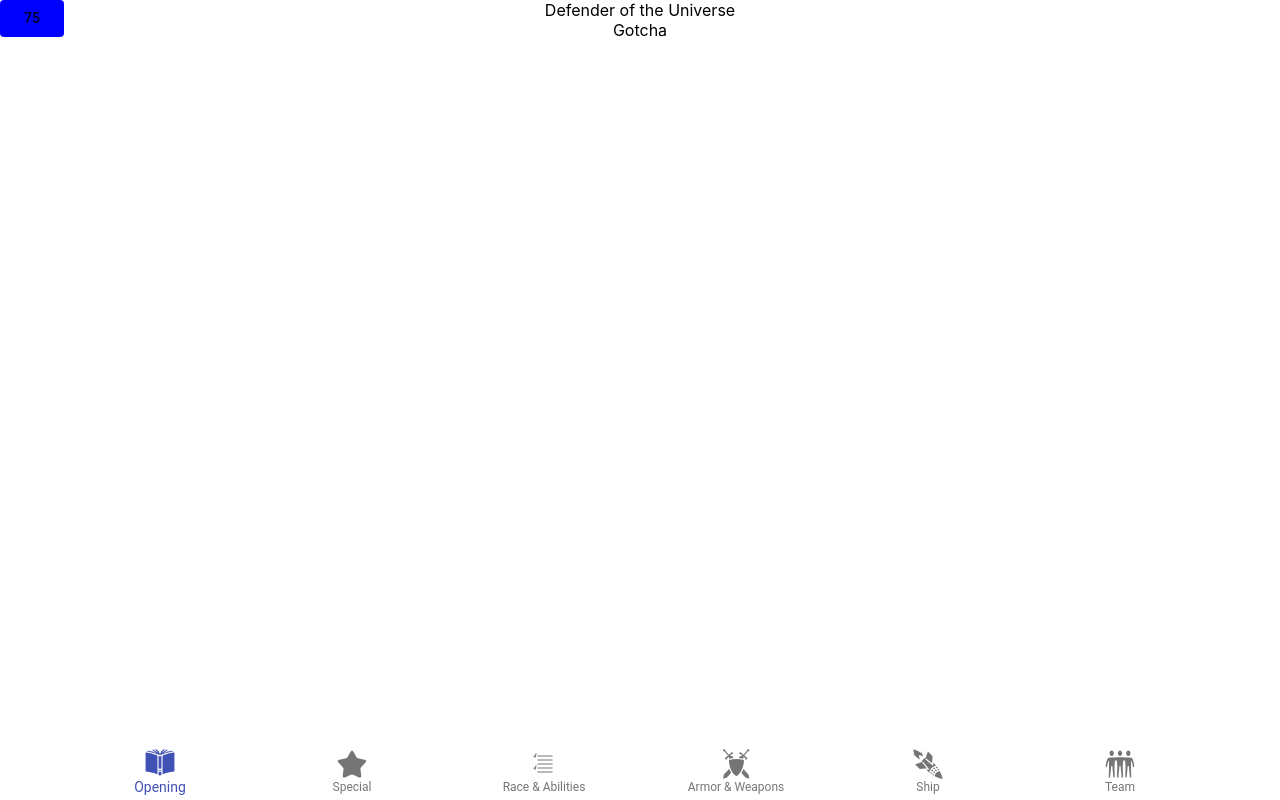
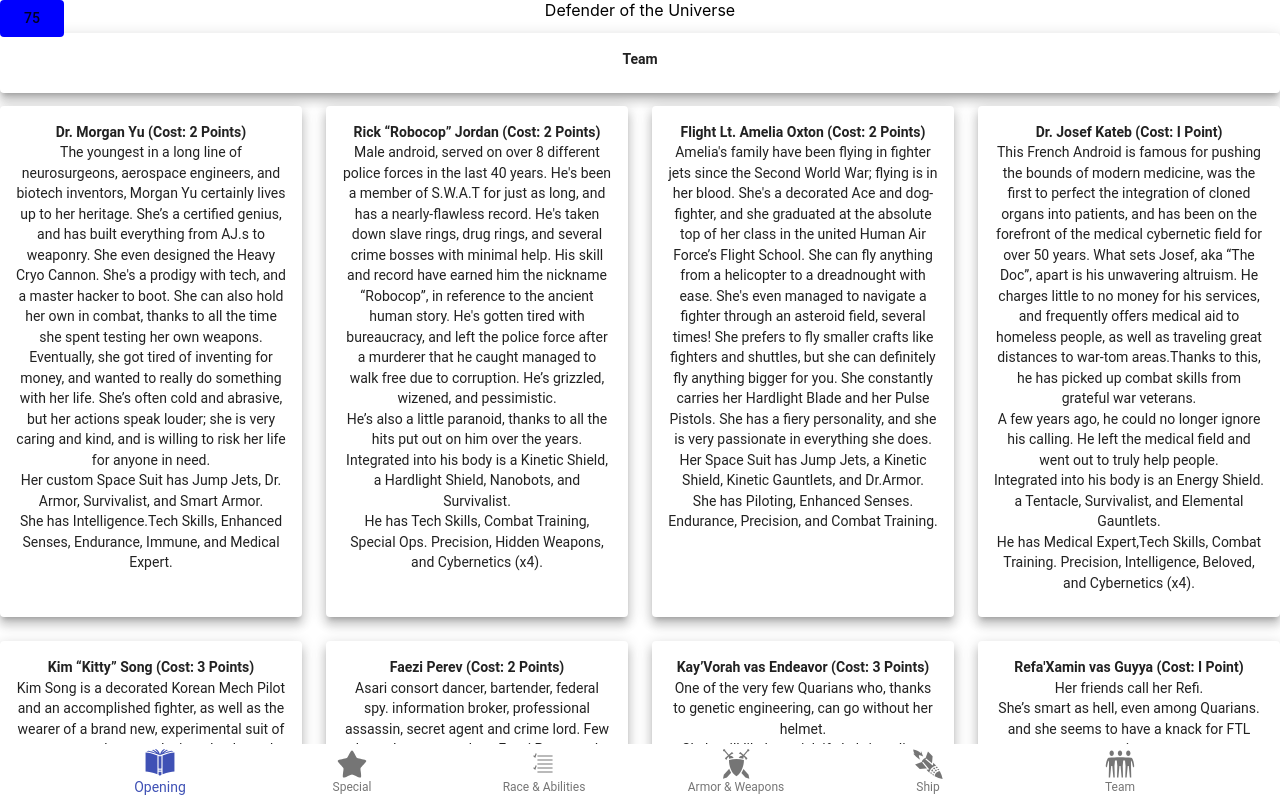
Before and after one commit to acreed1998/dotucyoa-again, a React (Create React App) app: page /team in a window 1280 px wide. Shown: the top 800 px of the page. Built offline with nearby package versions, Linux system fonts and the light colour scheme.

Commit message:
add cards to team route

```diff
--- a/src/App.js
+++ b/src/App.js
@@ -3,7 +3,7 @@ import React, { Component } from 'react';
 import './App.css';
 import CYOAData from './data/json_for_index.json';
 import BottomNavigation from './components/BottomNavigation';
-import { BrowserRouter as Router, Route, Link } from "react-router-dom";
+import { BrowserRouter as Router, Route } from "react-router-dom";
 import Opening from './routes/Opening';
 import Special from './routes/Special';
 import RaceAndAbilities from './routes/RaceAndAbilities';
@@ -271,6 +271,7 @@ class App extends Component {
               />} />
               <Route path="/team/" render={() => <Team
                 user={this.state.user}
+                team={CYOAData.team}
               />} />
             </div>
           </div>
--- a/src/routes/Ship.js
+++ b/src/routes/Ship.js
@@ -4,7 +4,6 @@ import ChoiceCard from '../components/ChoiceCard';
 import _ from 'lodash';
 import GridItem from '@material-ui/core/Grid';
 import UpgradeCard from "../components/UpgradeCard";
-import { array } from "prop-types";
 // import MultiChoiceCard from '../components/MultiChoiceCard';
 
 export default class Ship extends Component {
@@ -75,7 +74,6 @@ export default class Ship extends Component {
     const ship_traits = user.ship_traits;
     const numOfCurrentTrits = ship_traits.upgrade.length + _.filter(ship_traits.basic, traitObject => traitObject.basic > 0).length;
     const points = user.points;
-    const ship = user.ship;
     if (boru === 'upgrade') {
       if (_.includes(ship_traits.basic, shipTraitObject)) {
         _.pullAt(ship_traits.basic, _.indexOf(ship_traits.basic, shipTraitObject));
--- a/src/routes/Team.js
+++ b/src/routes/Team.js
@@ -1,8 +1,8 @@
 import React, { Component } from "react";
-// import NoChoiceCard from '../components/NoChoiceCard';
-// import ChoiceCard from '../components/ChoiceCard';
-// import _ from 'lodash';
-// import GridItem from '@material-ui/core/Grid';
+import NoChoiceCard from '../components/NoChoiceCard';
+import ChoiceCard from '../components/ChoiceCard';
+import _ from 'lodash';
+import GridItem from '@material-ui/core/Grid';
 // import UpgradeCard from "../components/UpgradeCard";
 // import { array } from "prop-types";
 // import MultiChoiceCard from '../components/MultiChoiceCard';
@@ -18,7 +18,20 @@ export default class Team extends Component {
   render() {
     return (
       <div>
-        Gotcha
+        <NoChoiceCard cardText={this.props.team.opening} />
+        <GridItem container spacing={24} justify='space-evenly'>
+          {_.map(this.props.team.choices, (choice, index) => {
+            return (
+              <GridItem key={`team-grid-${index}`} item xs>
+                <ChoiceCard
+                  cardText={choice.text}
+                  special={index}
+                  picked={_.includes(this.props.user.team_members, choice)}
+                  onClick={() => { this.chooseMember(choice) }} />
+              </GridItem>
+            );
+          })}
+        </GridItem>
       </div>
     );
   }
```
